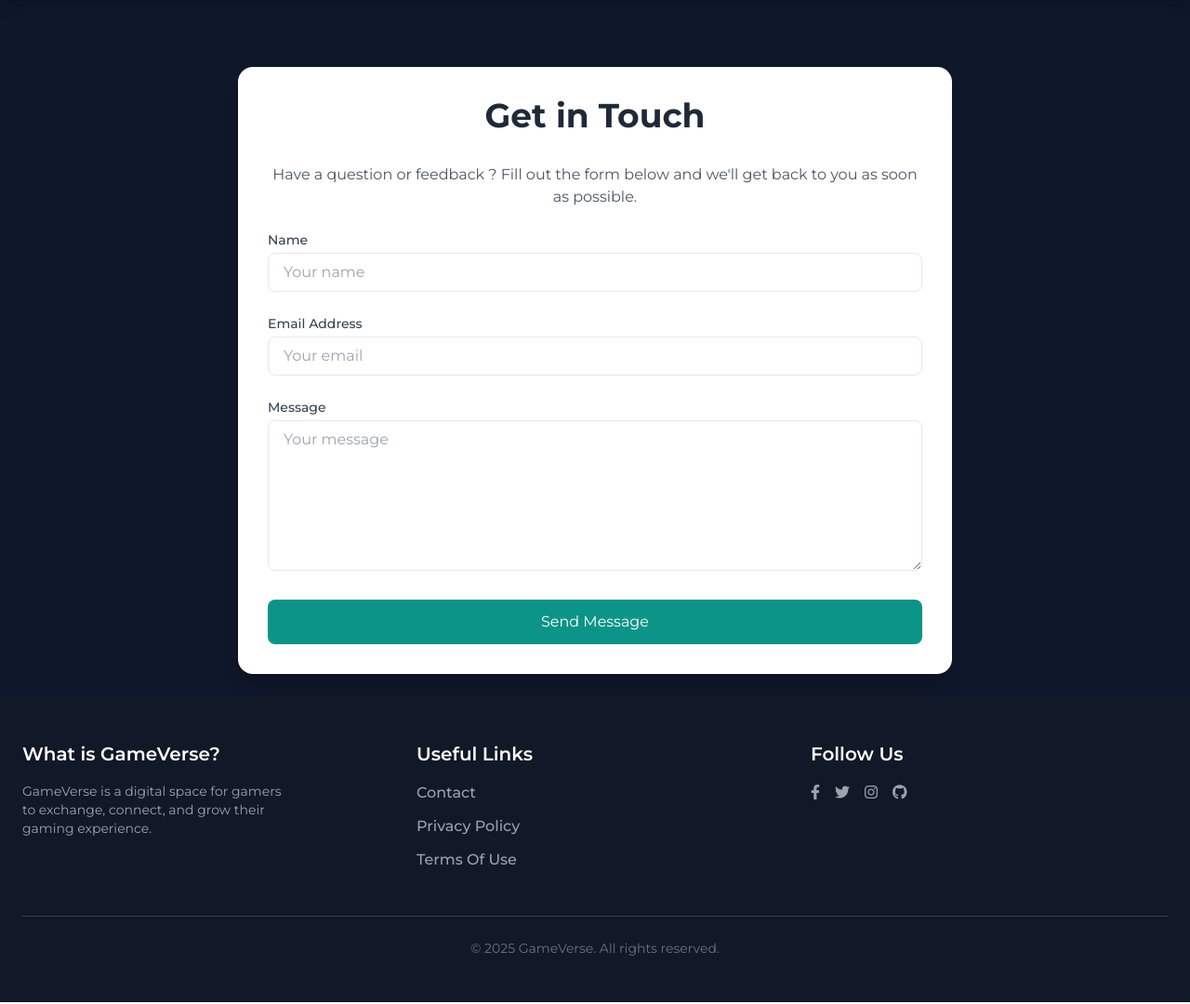
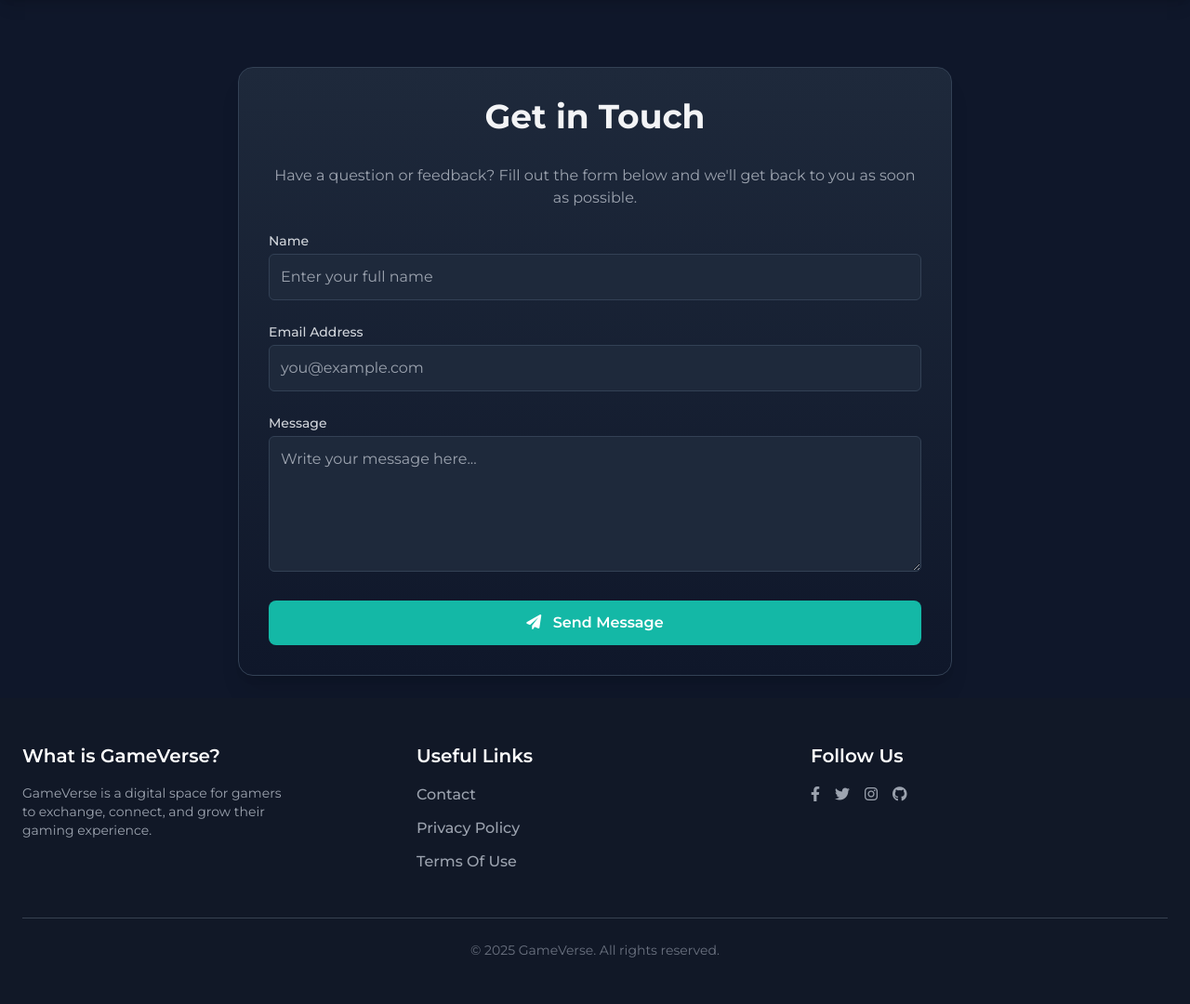
Before and after one commit to nightmere33/E-Commerce-Website-Django, a Django app: page /contact/ in a window 1280 px wide. Shown: the part 69-1149 px from the top of the page at 93% size. Run offline with Django 5.2, Linux system fonts and the light colour scheme; data that the repository does not hold is empty; parts of the project's set-up code (start-up, migrations or seed data) failed here and were passed over; some libraries are stand-ins or nearby versions.

Commit message:
save before pulling changesss

```diff
--- a/core/forms.py
+++ b/core/forms.py
@@ -47,14 +47,13 @@
                                                      {'class': INPUT_CLASSES,
                                                       'placeholder': 'Enter your password'}))
 
+from django import forms
+
 class ContactForm(forms.Form):
-    name = forms.CharField(
-        max_length=100,
-        widget=forms.TextInput(attrs={
-            'class': 'w-full px-4 py-2 border rounded-lg',
-            'placeholder': 'Your name'
-        })
-    )
+    name = forms.CharField(label='Name', max_length=100)
+    email = forms.EmailField(label='Email')
+    message = forms.CharField(label='Message', widget=forms.Textarea)
+
     email = forms.EmailField(
         widget=forms.EmailInput(attrs={
             'class': 'w-full px-4 py-2 border rounded-lg',
--- a/core/templates/core/base.html
+++ b/core/templates/core/base.html
@@ -3,6 +3,7 @@
 <head>
     <meta charset="UTF-8">
     <meta name="viewport" content="width=device-width, initial-scale=1.0">
+    <link rel="stylesheet" href="https://cdnjs.cloudflare.com/ajax/libs/font-awesome/6.5.0/css/all.min.css">
     <link rel="preconnect" href="https://fonts.googleapis.com">
     <link rel="preconnect" href="https://fonts.gstatic.com" crossorigin>
     <link href="https://fonts.googleapis.com/css2?family=Luckiest+Guy&display=swap" rel="stylesheet">
--- a/core/templates/core/contact.html
+++ b/core/templates/core/contact.html
@@ -2,20 +2,21 @@
 
 {% block title %}Contact{% endblock %}
 
-
-
 {% block content %}
-<div class="max-w-3xl mx-auto mt-12 p-8 bg-white shadow-xl rounded-2xl">
-    <h1 class="text-4xl font-bold text-center luckiest-guy-regular text-gray-800 mb-8">Get in Touch</h1>
-     <p class="text-center text-gray-600 mb-6">Have a question or feedback ? Fill out the form below and we'll get back to you as soon as possible.</p>
+<div class="max-w-3xl mx-auto mt-12 p-8 bg-gradient-to-b from-slate-800 to-slate-900 shadow-xl rounded-2xl border border-slate-700">
+    <h1 class="text-4xl font-bold text-center text-gray-100 mb-8">Get in Touch</h1>
+    <p class="text-center text-gray-400 mb-6">
+        Have a question or feedback? Fill out the form below and we'll get back to you as soon as possible.
+    </p>
 
     <form method="POST" action="." class="space-y-6">
         {% csrf_token %}
 
         <!-- Name -->
         <div>
-            <label for="{{ form.name.id_for_label }}" class="block mb-1 text-sm font-medium text-gray-700">Name</label>
-            {{ form.name }}
+            <label for="{{ form.name.id_for_label }}" class="block mb-1 text-sm font-medium text-gray-300">Name</label>
+            <input type="text" name="name" id="id_name" placeholder="Enter your full name"
+                class="w-full rounded-md border border-slate-700 bg-slate-800 text-gray-100 p-3 focus:outline-none focus:ring-2 focus:ring-teal-400" required>
             {% if form.name.errors %}
                 <p class="text-red-500 text-sm mt-1">{{ form.name.errors.0 }}</p>
             {% endif %}
@@ -23,8 +24,9 @@
 
         <!-- Email -->
         <div>
-            <label for="{{ form.email.id_for_label }}" class="block mb-1 text-sm font-medium text-gray-700">Email Address</label>
-            {{ form.email }}
+            <label for="{{ form.email.id_for_label }}" class="block mb-1 text-sm font-medium text-gray-300">Email Address</label>
+            <input type="email" name="email" id="id_email" placeholder="you@example.com"
+                class="w-full rounded-md border border-slate-700 bg-slate-800 text-gray-100 p-3 focus:outline-none focus:ring-2 focus:ring-teal-400" required>
             {% if form.email.errors %}
                 <p class="text-red-500 text-sm mt-1">{{ form.email.errors.0 }}</p>
             {% endif %}
@@ -32,8 +34,9 @@
 
         <!-- Message -->
         <div>
-            <label for="{{ form.message.id_for_label }}" class="block mb-1 text-sm font-medium text-gray-700">Message</label>
-            {{ form.message }}
+            <label for="{{ form.message.id_for_label }}" class="block mb-1 text-sm font-medium text-gray-300">Message</label>
+            <textarea name="message" id="id_message" rows="5" placeholder="Write your message here..."
+                class="w-full rounded-md border border-slate-700 bg-slate-800 text-gray-100 p-3 focus:outline-none focus:ring-2 focus:ring-teal-400" required></textarea>
             {% if form.message.errors %}
                 <p class="text-red-500 text-sm mt-1">{{ form.message.errors.0 }}</p>
             {% endif %}
@@ -50,11 +53,12 @@
 
         <!-- Submit Button -->
         <div>
-            <button type="submit" class="w-full bg-teal-600 text-white py-3 px-6 rounded-lg hover:bg-teal-700 transition">
+            <button type="submit"
+                class="w-full bg-teal-500 hover:bg-teal-600 text-white py-3 px-6 rounded-lg font-semibold transition duration-200">
+                <i class="fas fa-paper-plane mr-2"></i>
                 Send Message
             </button>
         </div>
     </form>
 </div>
-
 {% endblock %}
--- a/core/views.py
+++ b/core/views.py
@@ -8,6 +8,8 @@
 from django.contrib import messages
 from django.contrib.auth import update_session_auth_hash
 from django.conf import settings
+from django.core.mail import send_mail
+
 
 def index(request):
     items = Item.objects.filter(is_sold=False).order_by('name')[:10]  # Changed from [:6] to [:10]
@@ -19,12 +21,30 @@
         'MEDIA_URL': settings.MEDIA_URL,
     })
 
+
+
 def contact(request):
     if request.method == 'POST':
         form = ContactForm(request.POST)
         if form.is_valid():
-            messages.success(request, "Your message has been sent!")
-            return redirect('contact')
+            name = form.cleaned_data['name']
+            email = form.cleaned_data['email']
+            message = form.cleaned_data['message']
+
+            # Contenu de l’e-mail
+            subject = f"New Contact Message from {name}"
+            message_body = f"From: {name} <{email}>\n\nMessage:\n{message}"
+
+            # Envoi de l’e-mail
+            send_mail(
+                subject,
+                message_body,
+                'gameversesuppdz@gmail.com',
+                ['gameversesuppdz@gmail.com'],
+                fail_silently=False,
+            )
+
+            messages.success(request, 'Message sent successfully!')
     else:
         form = ContactForm()
 
```
Also changed, not shown: puddle/settings.py (+7 -0 lines).
